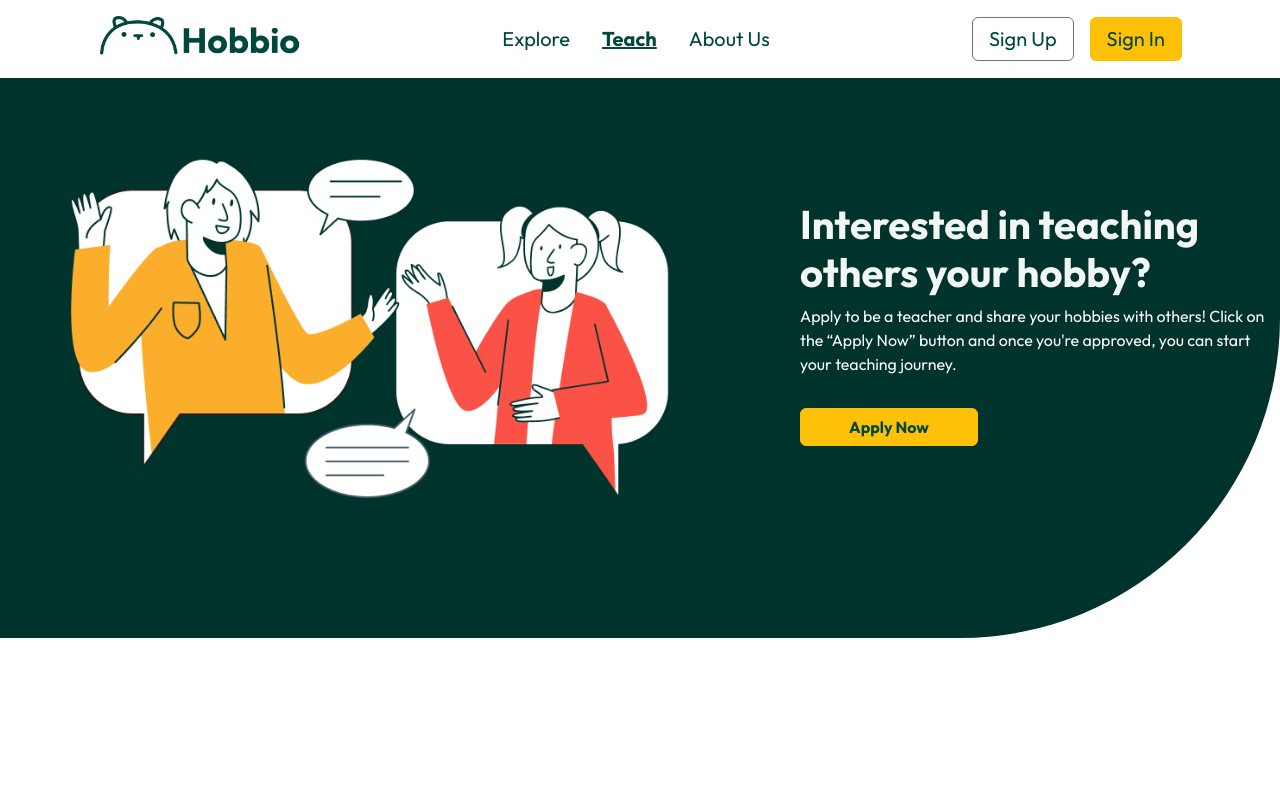
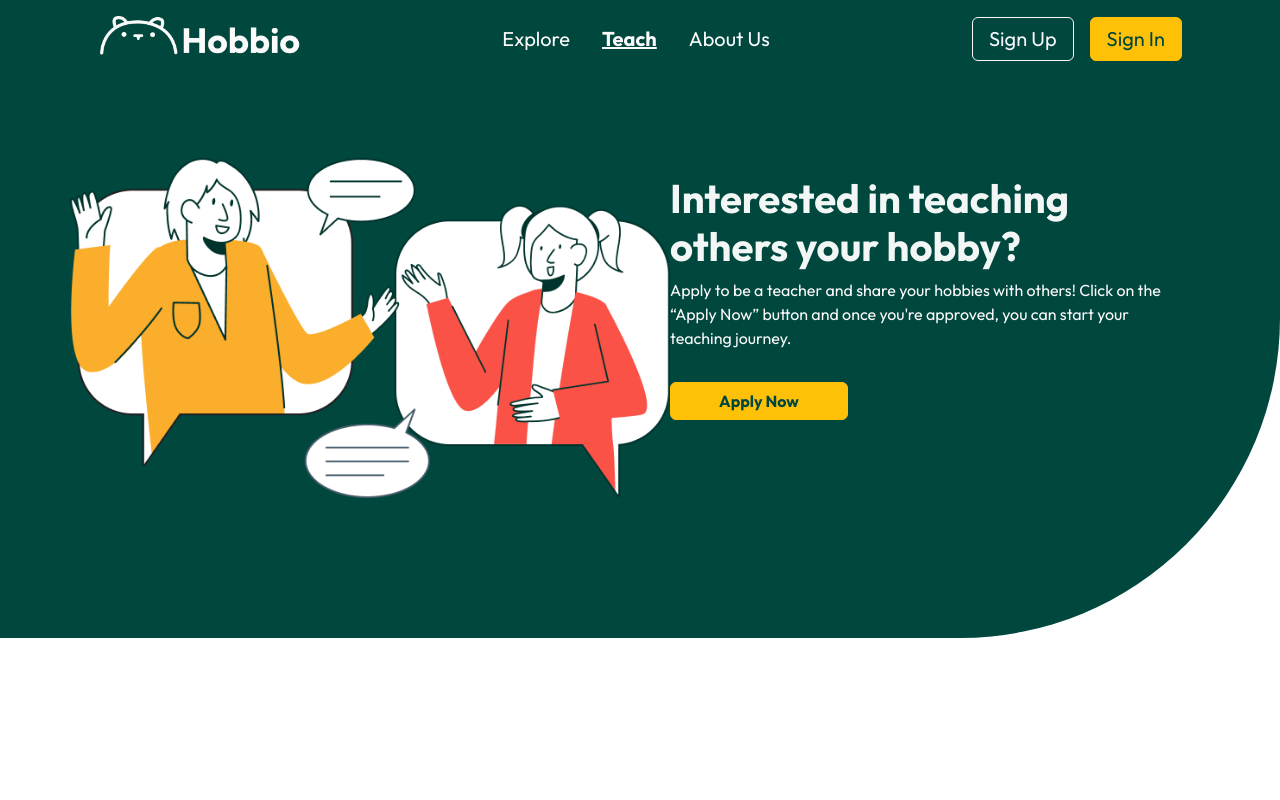
Before and after one commit to jwu23-stack/Capybara, a React (Create React App) app in the folder capybara/frontend/: page /teach in a window 1280 px wide. Shown: the top 800 px of the page. Built offline with nearby package versions, Linux system fonts and the light colour scheme.

Commit message:
continuing to fix styling for application form, explore, and catalog pages.

```diff
--- a/capybara/frontend/src/components/App.js
+++ b/capybara/frontend/src/components/App.js
@@ -14,6 +14,7 @@ import { Profile } from './ProfilePage.js';
 import { Onboarding } from './ProfileSetUp.js';
 import { TeachInfo } from './TeachInfo.js';
 import { AboutUs } from './AboutUs.js';
+import { Application } from './TeacherApp.js';
 
 import './../stylesheets/App.css';
 
@@ -24,7 +25,7 @@ function App() {
   const hiddenRoutes = ["/signin", "/signup", "/onboarding"];
 
   const isHiddenRoute = hiddenRoutes.includes(location.pathname);
-  const isLanding = location.pathname === "/";
+  const isLanding = location.pathname === "/" | location.pathname === "/teach";
   const landingStyle = isLanding ? "navbar-landing" : "navbar-default";
 
   useEffect(() => {
@@ -49,8 +50,9 @@ function App() {
         <Route path="onboarding" element={<Onboarding />} />
         <Route path="home" element={<Home loginStatus={loginStatus}/>}></Route>
         <Route path="profile/:profileID" element={<Profile />}></Route>
-        <Route path="/teach" element={<TeachInfo />}></Route>
+        <Route path="teach" element={<TeachInfo />}></Route>
         <Route path="about" element={<AboutUs/>}></Route>
+        <Route path="application" element={<Application/>}></Route>
       </Routes>
       {!isHiddenRoute && <Footer />}
     </div>
--- a/capybara/frontend/src/components/CategoryPage.js
+++ b/capybara/frontend/src/components/CategoryPage.js
@@ -6,7 +6,6 @@ import { getDatabase, ref, get } from 'firebase/database';
 // TODO: Add header with image
 export function CategoryPage({ subcategoryName }) {
   const [subcategoryCards, updateCards] = useState([]);
-  const [pageNumber, updatePageNumber] = useState(0);
   const [categoryBanner, setCategoryBanner] = useState("");
   const [categoryName, setCategoryName] = useState("");
   const urlParams = useParams();
@@ -55,7 +54,7 @@ export function CategoryPage({ subcategoryName }) {
     return () => {
       isMounted = false;
     }
-  }, [pageNumber]);
+  }, []);
 
   return (
     // Render the cards
@@ -70,6 +69,5 @@ export function CategoryPage({ subcategoryName }) {
         </div>
       </div>
     </div>
-    // TODO: add navigation to additional pages (if needed)
   );
 }
--- a/capybara/frontend/src/components/LandingPage.js
+++ b/capybara/frontend/src/components/LandingPage.js
@@ -1,7 +1,15 @@
 import React from 'react';
 import AddIcon from '@mui/icons-material/Add';
+import { useNavigate } from 'react-router-dom';
 
 export function Landing() {
+  const navigate = useNavigate();
+
+  const handleTeachClick = () => {
+    navigate("teach");
+    window.scrollTo(0, 0); // Scroll to the top of the page
+  };
+
   return (
     <div id="landing-page">
       {/* Hero text and image */}
@@ -11,7 +19,7 @@ export function Landing() {
           <p>Hobbio is a free platform where you can learn, teach, and share
             your hobbies and passions.
           </p>
-          <button type="button" className="btn btn-warning mt-3 px-5">Sign Up</button>
+          <button type="button" className="btn btn-warning mt-3 px-5 signup-button" onClick={() => {navigate("/signup")}}>Sign Up</button>
         </div>
         <div className="hero-image-container">
           <img src={require('../img/hero-img.png')} alt="landing page" className="hero-image"></img>
@@ -59,7 +67,7 @@ export function Landing() {
             <img src={require('../img/paintbrush.jpg')} alt="rock climbing" className="user-image"></img>
             <p className="user-heading">As a Teacher</p>
             <p className="user-text">Teach learners about a hobby you're passionate about and connect with people in your community. You will need to fill out a simple application and get approved before starting your teaching journey.</p>
-            <button className="astext align-self-end mb-3 learn-more-btn">Learn More →</button>
+            <button className="astext align-self-end mb-3 learn-more-btn" onClick={handleTeachClick}>Learn More →</button>
           </div>
         </div>
       </div>
--- a/capybara/frontend/src/components/ProfilePage.js
+++ b/capybara/frontend/src/components/ProfilePage.js
@@ -76,7 +76,9 @@ export function Profile(props) {
         </div>
         {/* Edit Profile Settings */}
         <div className="profile-background">
-          <div className="hidden"></div>
+          <div className="hidden">
+          <img src={require('../img/default_user.jpeg')} alt="default user" className="profile-pic"></img>
+          </div>
         </div>
       </div>
     </div>
--- a/capybara/frontend/src/components/TeachInfo.js
+++ b/capybara/frontend/src/components/TeachInfo.js
@@ -1,11 +1,14 @@
 import React from 'react';
-import AddIcon from '@mui/icons-material/Add';
+import { Link } from 'react-router-dom';
 
 export function TeachInfo() {
   return (
-    <div id="landing-page">
+    <div id="teach-page">
       {/* Teach text and image */}
-      <div className="d-flex" id="teach-container">
+      <div className="d-flex flex-row justify-content-between" id="teach-container">
+        <div className="teach-image-container">
+          <img src={require('../img/teach-img.png')} alt="teach page" className="teach-image"></img>
+        </div>
         <div className="d-flex flex-column teach-text">
           <h1>Interested in teaching others your hobby?</h1>
           <p>Apply to be a teacher and share your hobbies with others!
@@ -13,9 +16,6 @@ export function TeachInfo() {
             you can start your teaching journey.
           </p>
           <button type="button" className="btn btn-warning mt-3 px-5 teach-button">Apply Now</button>
-        </div>
-        <div className="teach-image-container">
-          <img src={require('../img/teach-img.png')} alt="teach page" className="teach-image"></img>
         </div>
       </div>
 
--- a/capybara/frontend/src/components/TeacherApp.js
+++ b/capybara/frontend/src/components/TeacherApp.js
@@ -1,5 +1,4 @@
 import React from 'react';
-import AddIcon from '@mui/icons-material/Add';
 
 export function Application() {
   return (
@@ -46,7 +45,6 @@ export function Application() {
               <div id="app-button">
                 <button type="submit" class="btn btn-primary">Next</button>
               </div>
-
             </form>
           </div>
         </div>
--- a/capybara/frontend/src/stylesheets/App.css
+++ b/capybara/frontend/src/stylesheets/App.css
@@ -240,11 +240,11 @@ input.signup-style::selection, input.signup-style::placeholder, input.signup-sty
 }
 
 /* Landing Page */
-#landing-page, #aboutus {
+#landing-page, #aboutus, #teach-page {
   color: #00473E;
 }
 
-#landing-container {
+#landing-container, #teach-container {
   display: flex;
   height: 35em;
   background-color: #00473e;
@@ -802,29 +802,22 @@ input.signup-style::selection, input.signup-style::placeholder, input.signup-sty
 
 /* Teach Info Page */
 #teach-container {
-  display: flex;
-  height: 35em;
-  background-color: #00332C;
+  border-bottom-left-radius: 0;
   border-bottom-right-radius: 20em;
-  color: #FBFBFB;
-
 }
 
 #teach-container h1 {
   color: #F2F7F5;
 }
 .teach-text {
-  position: absolute;
-  width: 30em;
-  left: 800px;
-  top: 200px;
+  width: 35em;
   align-items: flex-start;
-  flex: 1 1 auto;
+  margin-top: 6em;
+  margin-right: 6em;
 }
 
 .teach-image-container {
   display: flex;
-  flex: 20 1 auto;
   margin-left: 70px;
   height: 398px;
 }
@@ -832,7 +825,6 @@ input.signup-style::selection, input.signup-style::placeholder, input.signup-sty
 .teach-image {
   width: 600px;
   height: 340px;
-  position: absolute;
   margin-top: 5em;
 }
 
@@ -981,7 +973,7 @@ input.signup-style::selection, input.signup-style::placeholder, input.signup-sty
   margin-top: 1em;
 }
 
-.teach-button {
+.teach-button, .signup-button {
   font-weight: bold;
   color: #00473E;
 }
--- a/capybara/frontend/src/widget/Navbar.js
+++ b/capybara/frontend/src/widget/Navbar.js
@@ -5,7 +5,7 @@ export function NavBar(props) {
   const navigate = useNavigate();
   const location = useLocation();
 
-  const logoImg = location.pathname === "/";
+  const logoImg = location.pathname === "/" | location.pathname === "/teach";
 
   const handleStatusClick = () => {
     if (!props.loginStatus) {
@@ -51,7 +51,7 @@ export function NavBar(props) {
           </Link>
         ) : (
           <div>
-            <button type="button" onClick={handleStatusClick2} className={`btn ${location.pathname === "/" ? "btn-outline-light" : "btn-outline-secondary btn-hover"} px-3 me-3 auth-btn`}>Sign Up</button>
+            <button type="button" onClick={handleStatusClick2} className={`btn ${(location.pathname === "/" | location.pathname === "/teach") ? "btn-outline-light" : "btn-outline-secondary btn-hover"} px-3 me-3 auth-btn`}>Sign Up</button>
             <button type="button" onClick={handleStatusClick} className="btn btn-warning px-3 me-5 auth-btn">Sign In</button>
           </div>
         )}
```
